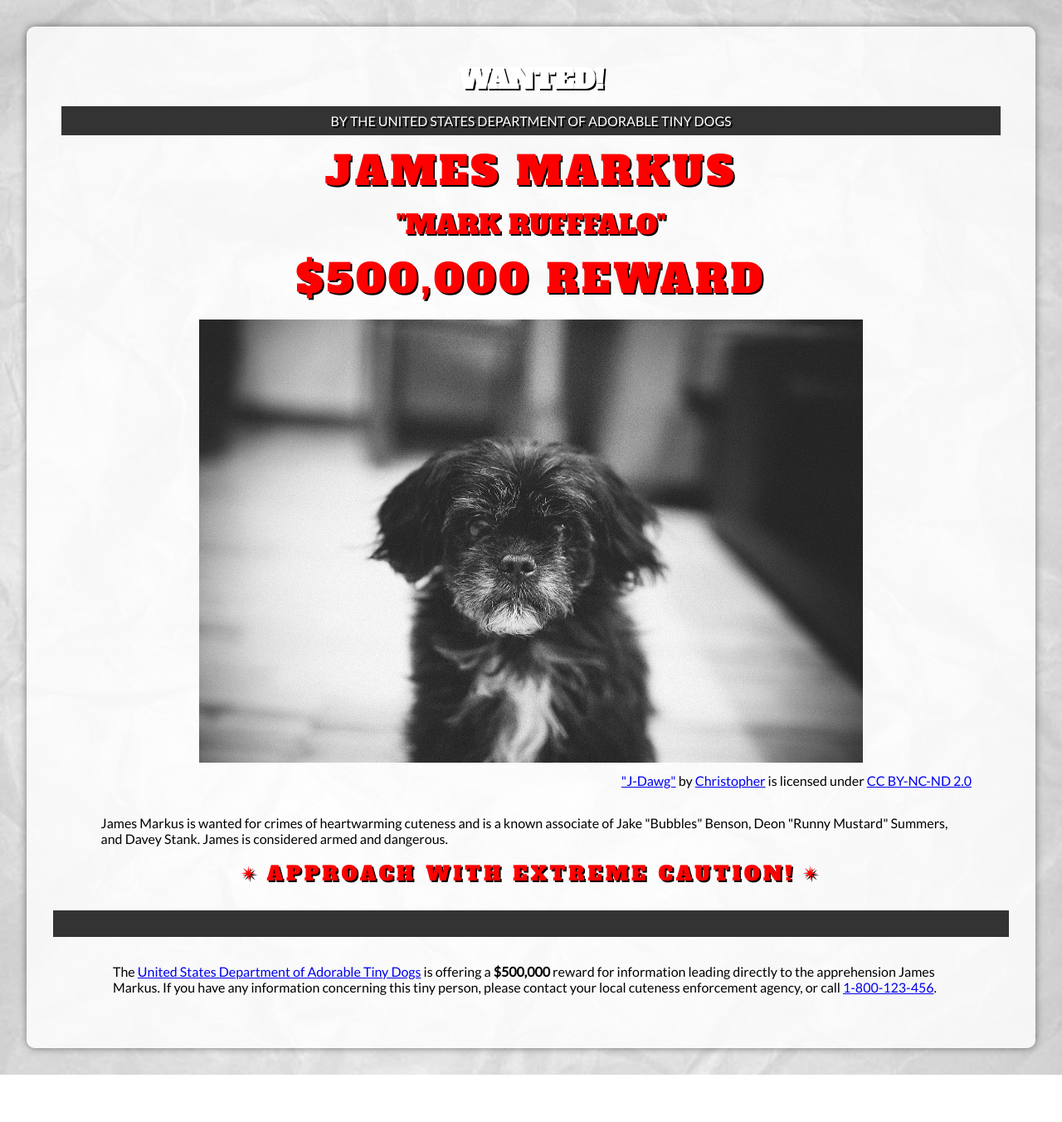
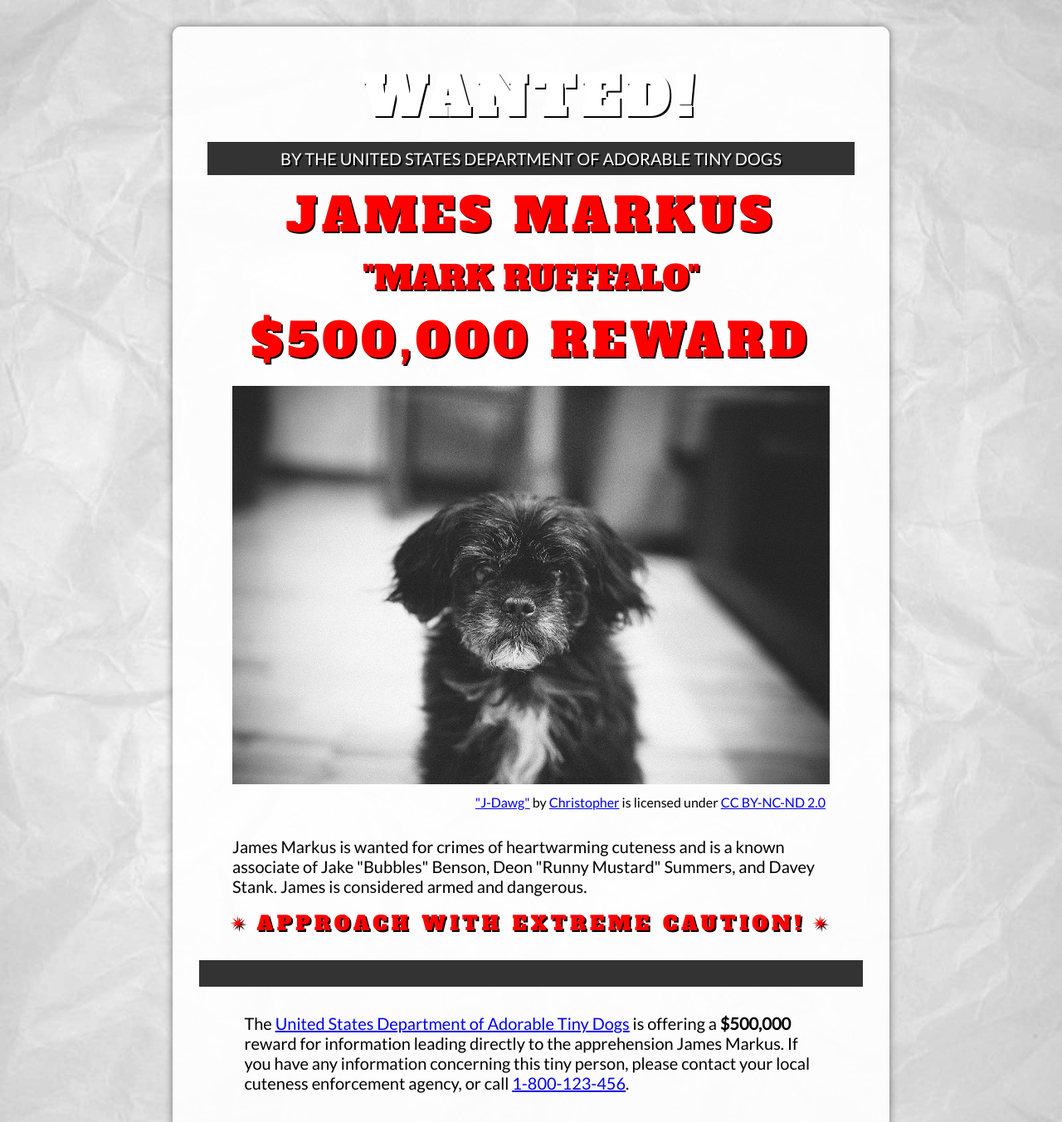
Before and after one commit to Omerkhadim1/omerkhadim1.github.io, a plain HTML site: page wanted-poster/index.html in a window 1280 px wide. Shown: the top 1352 px of the page at 83% size. Before the commit the page ends 1295 px from the top, so only its background shows below. Drawn offline with Linux system fonts and the light colour scheme.

Commit message:
Adjusted styling to match example for Skills Check 5 - Wanted Poster
Refined CSS for better alignment, font sizes, and spacing.

```diff
--- a/wanted-poster/css/style.css
+++ b/wanted-poster/css/style.css
@@ -20,29 +20,34 @@ h1, h2, h3, h4, h5 {
 }
 
 /* Specific styles for each heading level */
+h1 {
+    font-size: 4rem;
+    letter-spacing: 0.5rem;
+}
+
 h2 {
-    font-size: 3rem;
-    letter-spacing: 0.25rem;
+    font-size: 3.5rem;
+    letter-spacing: 0.35rem;
     font-weight: normal;
     color: red; /* Set h2 text to red */
 }
 
 h3 {
-    font-size: 2rem;
+    font-size: 2.5rem;
     font-weight: normal;
     color: red; /* Set h3 text to red */
 }
 
 h4 {
-    font-size: 1.5rem;
-    letter-spacing: 0.25rem;
+    font-size: 1.75rem;
+    letter-spacing: 0.3rem;
     padding-bottom: 1.125rem;
     font-weight: normal;
     color: red; /* Set h4 text to red */
 }
 
 h5 {
-    font-size: 1rem;
+    font-size: 1.25rem;
     margin-top: 0.25rem;
     padding: 0.5rem;
     background-color: #333;
@@ -63,6 +68,7 @@ p {
     width: 90%;
     text-align: left;
     font-family: 'Lato', Courier, monospace;
+    font-size: 1.25rem; /* Adjust font size for better readability */
 }
 
 /* Styles for figures and images */
@@ -75,6 +81,7 @@ figcaption {
     padding-top: 0.5rem;
     text-align: right;
     font-family: 'Lato', Courier, monospace;
+    font-size: 1rem; /* Adjust font size for better readability */
 }
 
 img {
@@ -107,11 +114,12 @@ body {
 
 /* Container for the main content */
 main {
-    background: rgba(255, 255, 255, 0.8); /* Slightly transparent white background */
-    margin: 2rem;
+    background: rgba(255, 255, 255, 0.9); /* Slightly transparent white background */
+    margin: 2rem auto;
     padding: 2rem;
     border-radius: 10px;
     box-shadow: 0 0 10px rgba(0, 0, 0, 0.5);
+    max-width: 800px; /* Ensure max width for better alignment */
 }
 
 /* Style for approach caution text */
@@ -119,4 +127,5 @@ main {
     color: red;
     font-family: 'Alfa Slab One', Courier, monospace;
     text-transform: uppercase;
+    font-size: 1.5rem; /* Adjust font size */
 }
```
